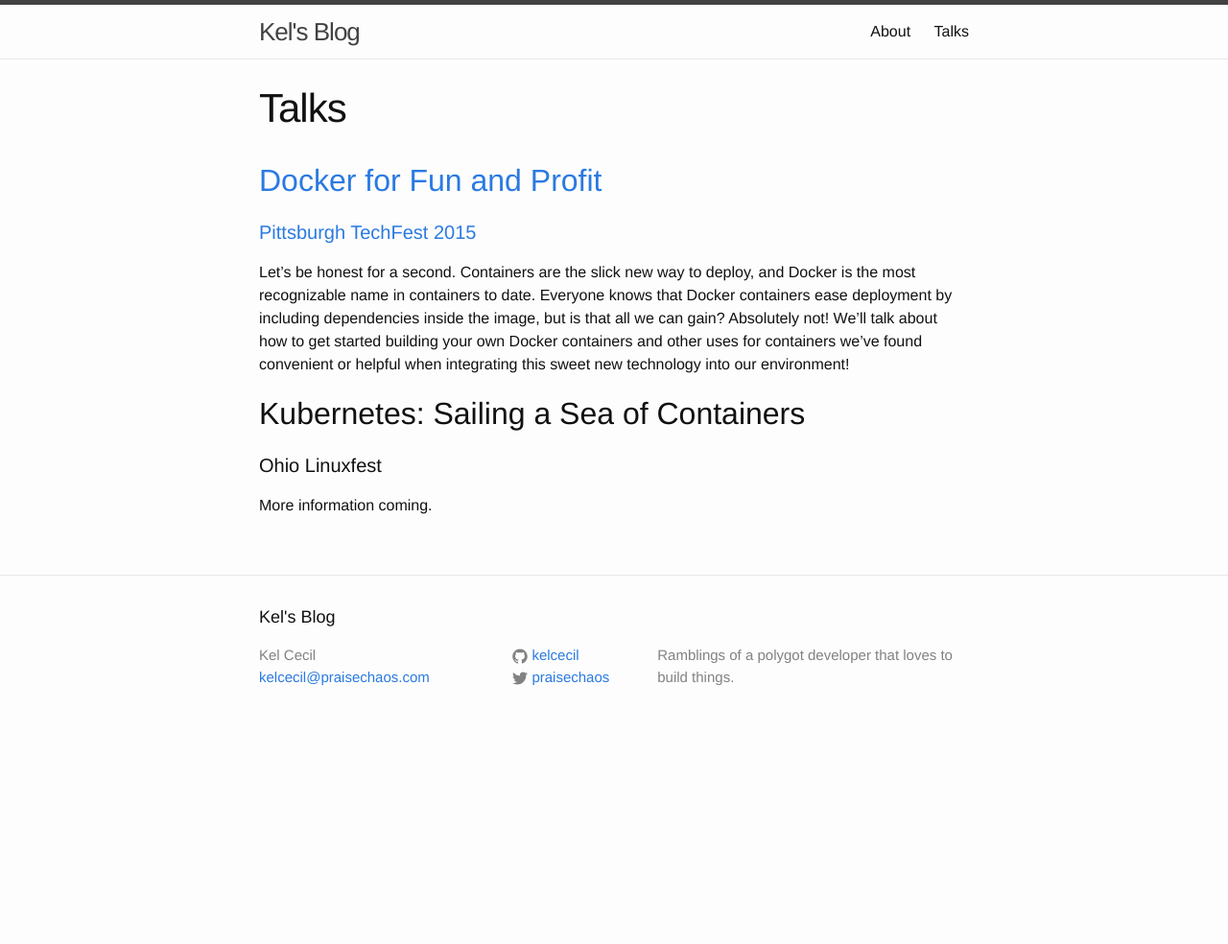
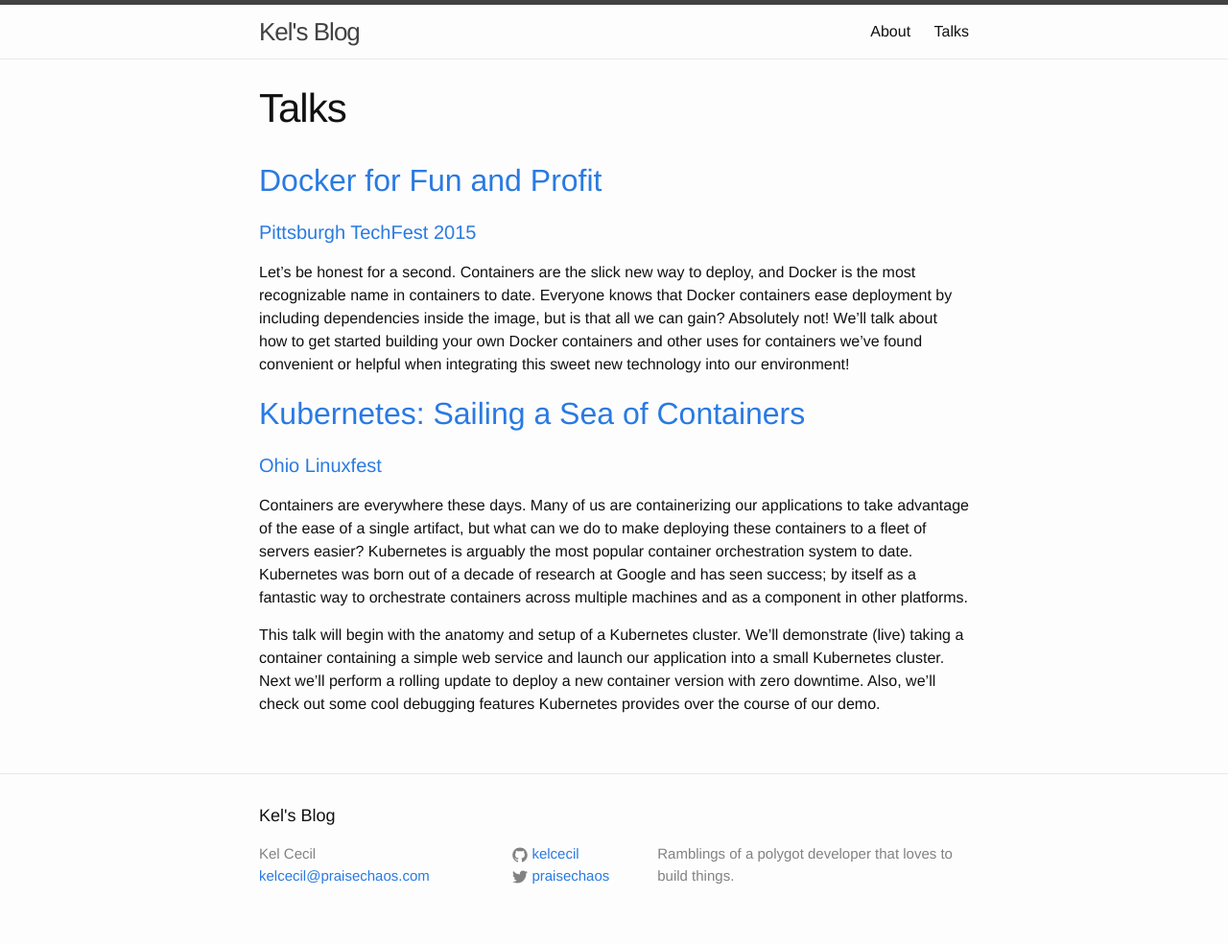
Before and after one commit to kelcecil/kelcecil.github.io, a Jekyll site: the page built from talks.md, in a window 1280 px wide. Shown: the whole page at 96% size. Built offline with Jekyll 4.4.1, drawn with Linux system fonts in a browser that asks for light colours; before the commit the page ends 900 px from its top, so only the background shows below that.

Commit message:
Update ohiolinux talk

```diff
--- a/talks.md
+++ b/talks.md
@@ -11,9 +11,11 @@ permalink: /talks/
 
 Let's be honest for a second. Containers are the slick new way to deploy, and Docker is the most recognizable name in containers to date. Everyone knows that Docker containers ease deployment by including dependencies inside the image, but is that all we can gain? Absolutely not! We'll talk about how to get started building your own Docker containers and other uses for containers we've found convenient or helpful when integrating this sweet new technology into our environment!
 
-Kubernetes: Sailing a Sea of Containers
+[Kubernetes: Sailing a Sea of Containers](http://www.slideshare.net/KelCecil/kubernetes-sailing-a-sea-of-containers)
 -------------------------------
 
-#### Ohio Linuxfest
+#### [Ohio Linuxfest](https://ohiolinux.org/)
 
-More information coming.
+Containers are everywhere these days. Many of us are containerizing our applications to take advantage of the ease of a single artifact, but what can we do to make deploying these containers to a fleet of servers easier? Kubernetes is arguably the most popular container orchestration system to date. Kubernetes was born out of a decade of research at Google and has seen success; by itself as a fantastic way to orchestrate containers across multiple machines and as a component in other platforms.
+
+This talk will begin with the anatomy and setup of a Kubernetes cluster. We'll demonstrate (live) taking a container containing a simple web service and launch our application into a small Kubernetes cluster. Next we'll perform a rolling update to deploy a new container version with zero downtime. Also, we'll check out some cool debugging features Kubernetes provides over the course of our demo.
```
